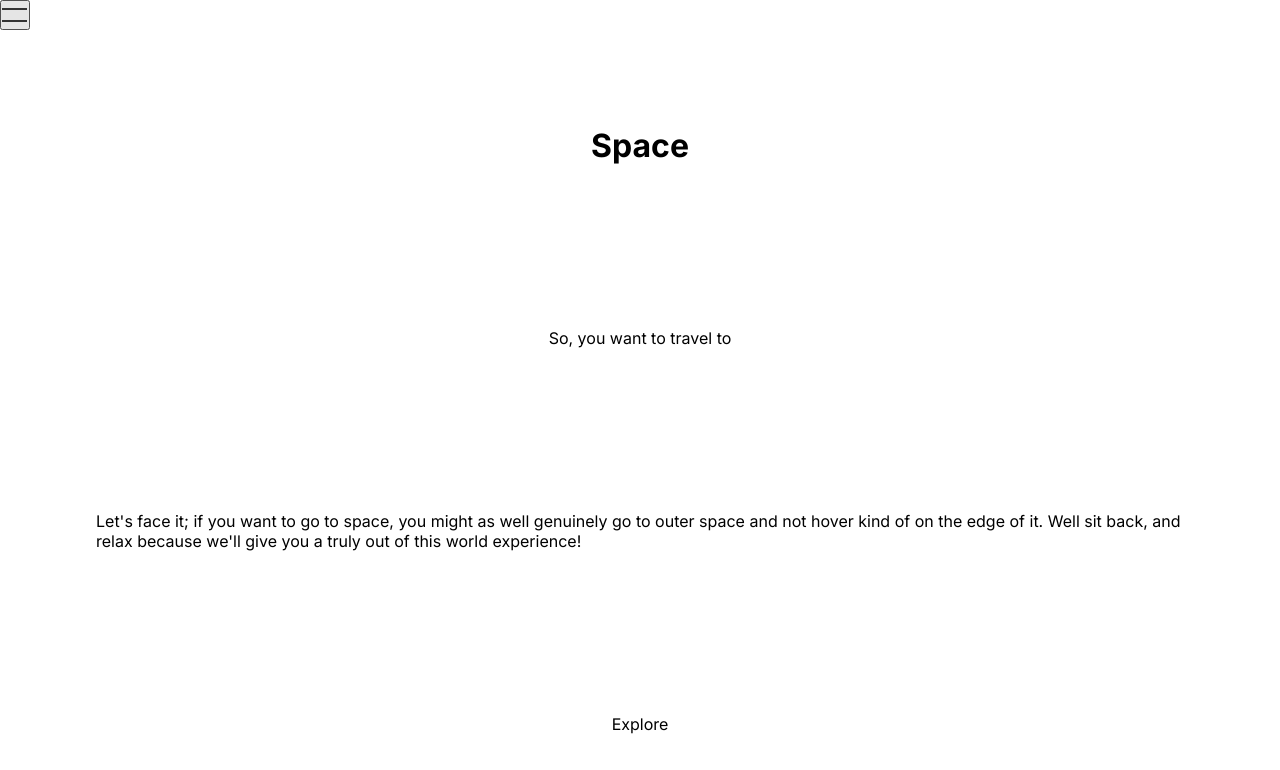
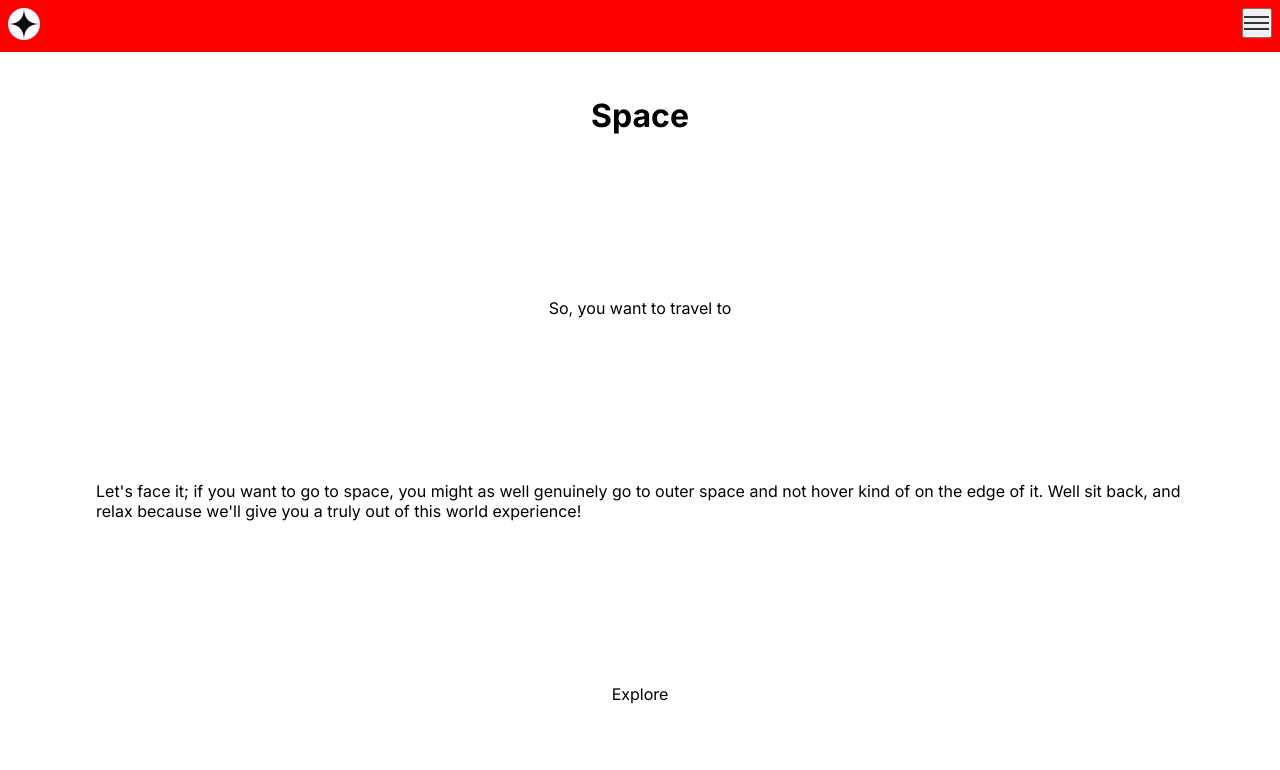
Before and after one commit to jurichar/space-tourism, a Next.js app: page / in a window 1280 px wide. Shown: the top 770 px of the page. Built offline with nearby package versions, Linux system fonts and the light colour scheme.

Commit message:
add navbar

```diff
--- a/app/NavMenu.module.scss
+++ b/app/NavMenu.module.scss
@@ -19,6 +19,26 @@
     100% {
         top: 0.375rem;
         transform: rotate(0deg);
+    }
+}
+
+@keyframes rotateMiddleLine {
+    0% {
+        opacity: 1;
+    }
+
+    100% {
+        opacity: 0;
+    }
+}
+
+@keyframes reverseRotateMiddleLine {
+    0% {
+        opacity: 0;
+    }
+
+    100% {
+        opacity: 1;
     }
 }
 
@@ -47,11 +67,20 @@
 }
 
 .nav {
+    position: fixed;
+    top: 0;
+    width: 100%;
     display: flex;
+    background-color: red;
     flex-direction: column;
-    justify-content: center;
+    padding: 0.5rem;
+
+    .nav_content {
+        display: flex;
+        justify-content: space-between;
 
         .burger {
+            right: 0;
             position: relative;
             width: 30px;
             height: 30px;
@@ -63,6 +92,14 @@
 
             .line_reverseRotateTopLine {
                 animation: reverseRotateTopLine 0.3s forwards;
+            }
+
+            .line_rotateMiddleLine {
+                animation: rotateMiddleLine 0.3s forwards;
+            }
+
+            .line_reverseRotateMiddleLine {
+                animation: reverseRotateMiddleLine 0.3s forwards;
             }
 
             .line_rotateBottomLine {
@@ -89,5 +126,14 @@
                 width: 25px;
                 transition: all 0.3s ease;
             }
+
+            .line_middle {
+                position: absolute;
+                top: 0.75rem;
+                background-color: #333;
+                height: 2px;
+                width: 25px;
             }
         }
+    }
+}
--- a/app/NavMenu.tsx
+++ b/app/NavMenu.tsx
@@ -10,11 +10,18 @@ export default function NavMenu() {
 
     return (
         <nav className={styles.nav}>
+            <div className={styles.nav_content}>
+                <Link href={"/"}>
+                    <Image src={"/logo.svg"} alt={"Space Tourism"} width={32} height={32} />
+                </Link>
                 <button onClick={() => setShowMenu(!showMenu)} className={styles.burger}>
                     <div className={`${styles.line_top} ${showMenu ? styles.line_rotateTopLine : styles.line_reverseRotateTopLine}`}></div>
+                    <div className={`${styles.line_middle} ${showMenu ? styles.line_rotateMiddleLine : styles.line_reverseRotateMiddleLine}`}></div>
                     <div className={`${styles.line_bottom} ${showMenu ? styles.line_rotateBottomLine : styles.line_reverseRotateBottomLine}`}></div>
                 </button>
+            </div>
             {showMenu ? (
+                <div>
                     <ul >
                         <li>
                             <Link href={"/"}>00 Home</Link>
@@ -29,6 +36,7 @@ export default function NavMenu() {
                             <Link href={"/technology"}>03 Technology</Link>
                         </li>
                     </ul>
+                </div>
             ) : null}
         </nav>
     );
```
Also changed, not shown: public/logo.svg (renamed from starter-code/assets/shared/logo.svg), starter-code/assets/favicon-32x32.png (deleted). Lines whose indentation alone changed are shown as unchanged.
